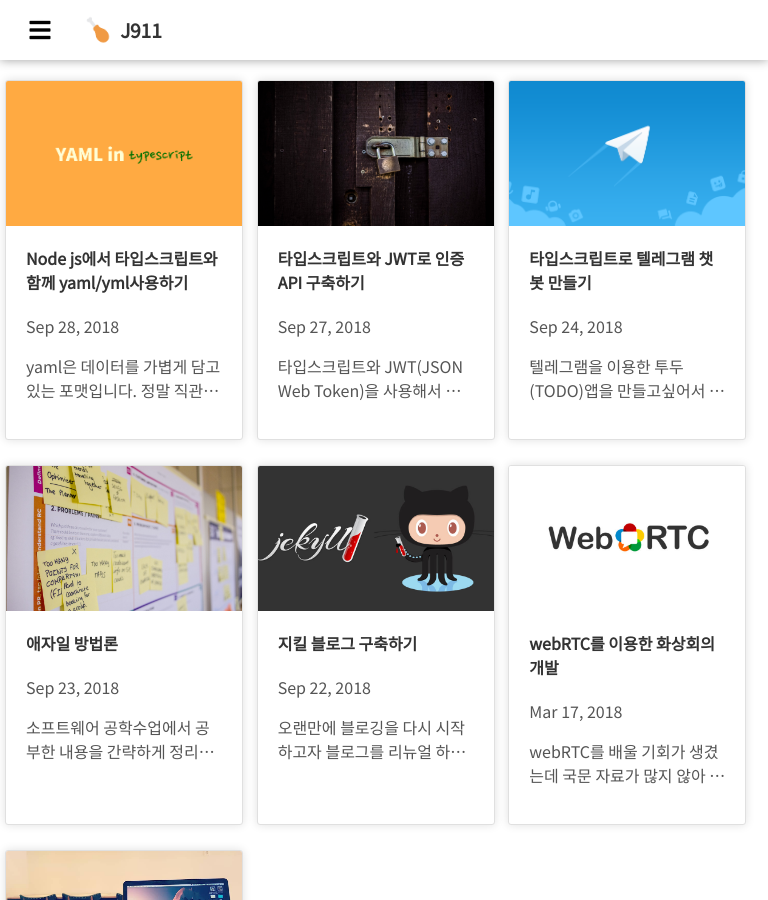
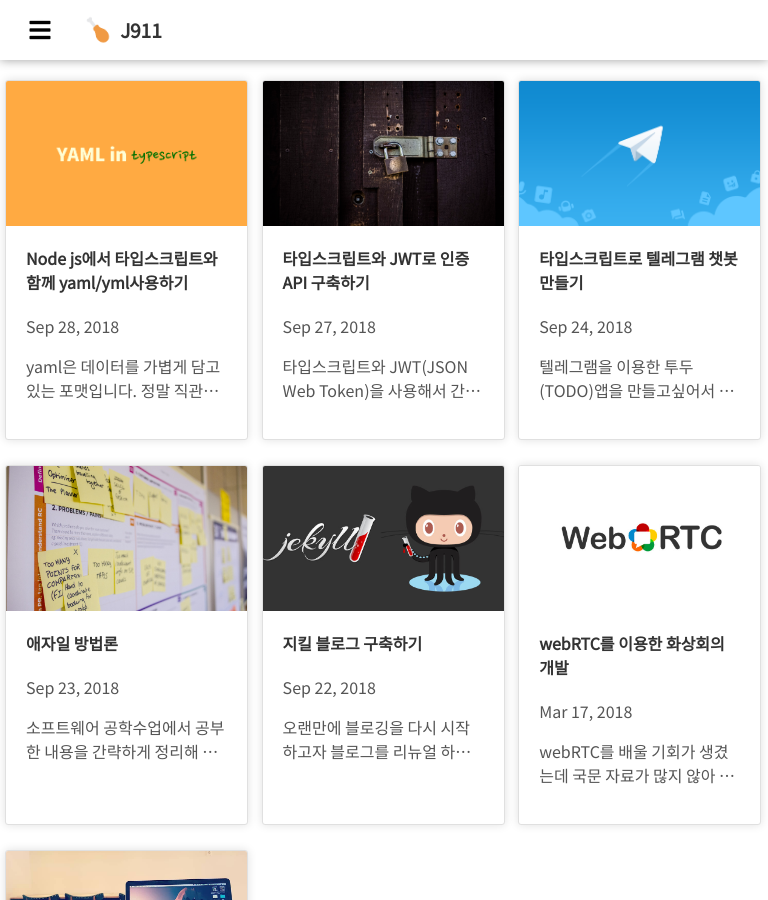
Before and after one commit to kmss1258/kmss1258.github.io, a Jekyll site: the page built from index.html, in a window 768 px wide and 900 px high. Built offline with Jekyll 4.4.1, drawn with Linux system fonts in a browser that asks for light colours; nearby versions of some CDN libraries.

Commit message:
update style

```diff
--- a/assets/css/main.css
+++ b/assets/css/main.css
@@ -201,7 +201,7 @@ hr {
 
 .card {
     display: inline-block;
-    width:32%;
+    width: 307px;
     height: 360px;
     background-color: #fff;
     box-shadow: 0 0 10px #e0e0e0;
@@ -212,6 +212,7 @@ hr {
     margin-right: 5px;
     cursor: pointer;
     overflow: hidden;
+    text-align: left;
     box-sizing: border-box;
 }
 .card__cover {
@@ -317,7 +318,7 @@ hr {
         font-size: 1rem;
     }
     .card {
-        width: 31%;
+        width: 243px
     }
 }
 
```
